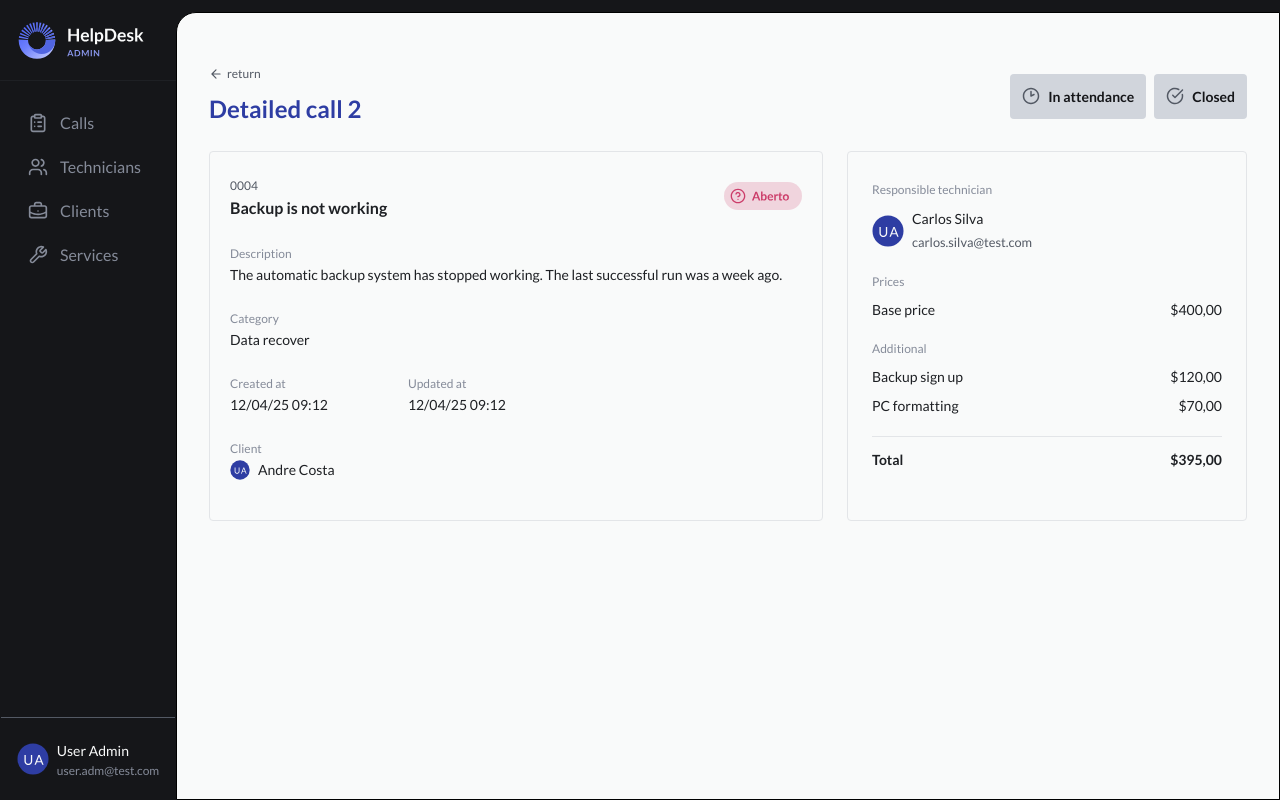
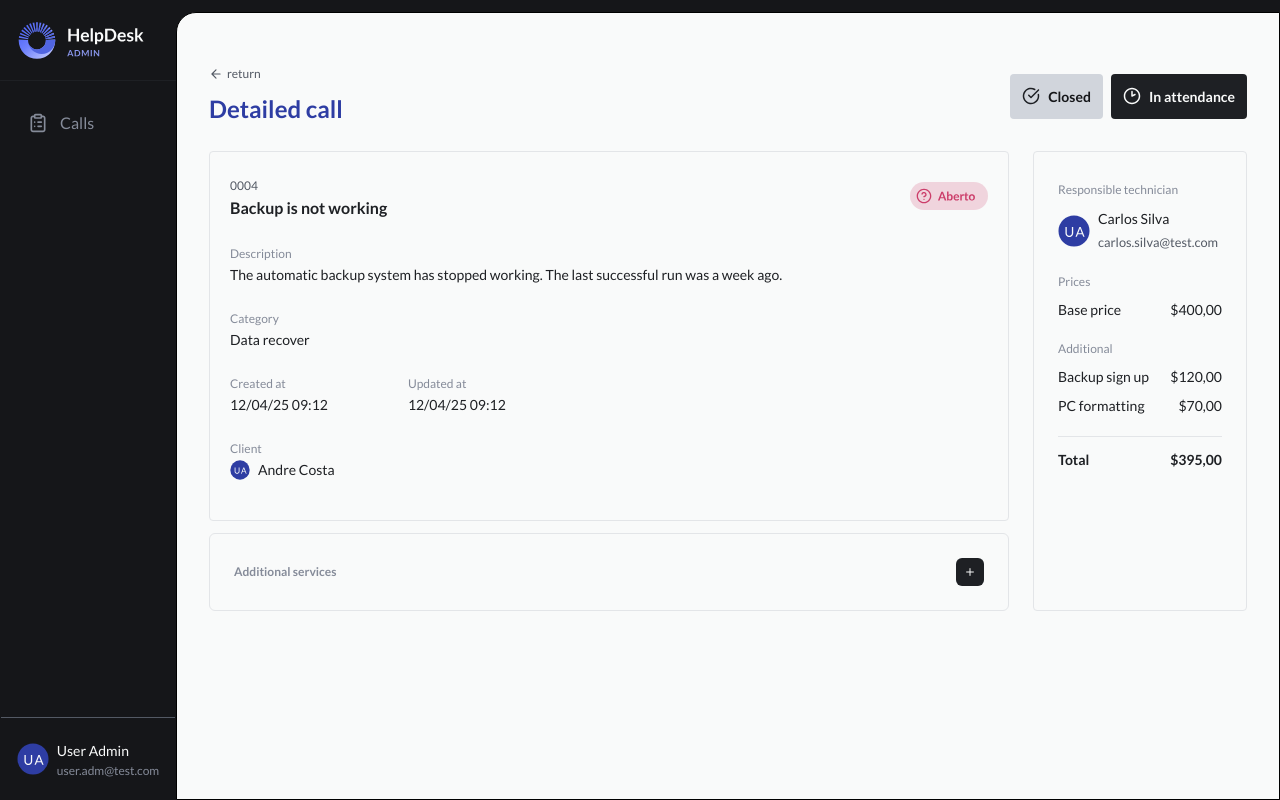
Before and after one commit to jotadagostin/HelpDesk, a React (Vite) app in the folder helpdesk/: page /technician/details in a window 1280 px wide. Built offline with nearby package versions, Linux system fonts and the light colour scheme.

Commit message:
setting tec details laytout

```diff
--- a/helpdesk/src/pages/Technician/TechnicianDetails.tsx
+++ b/helpdesk/src/pages/Technician/TechnicianDetails.tsx
@@ -1,19 +1,14 @@
 import adminMenuSvg from "../../assets/images/NavHeaderAdmin.svg";
 import callsSvg from "../../assets/icons/icon/clipboard-list.svg";
 import callsWhiteSvg from "../../assets/icons/icon/clipboard-list-white.svg";
-import techniciansSvg from "../../assets/icons/icon/tecnicos.svg";
-import techiciansWhiteSvg from "../../assets/icons/icon/tecnicos-white.svg";
-import clientsSvg from "../../assets/icons/icon/briefcase-business.svg";
-import clientsWhiteSvg from "../../assets/icons/icon/briefcase-business-white.svg";
-import serviceSvg from "../../assets/icons/icon/service.svg";
-import servicesWhiteSvg from "../../assets/icons/icon/wrench-white.svg";
 import avatarSvg from "../../assets/images/Avatar.svg";
 import { useState } from "react";
 import { useNavigate } from "react-router";
 import arrowSvg from "../../assets/icons/icon/arrow-left.svg";
-import clockSvg from "../../assets/icons/icon/clock-2.svg";
-import checkSvg from "../../assets/icons/icon/circle-check-big.svg";
+import clockSvg from "../../assets/icons/icon/white-clock.svg";
+import checkSvg from "../../assets/icons/icon/black-circle-check.svg";
 import statusOpen from "../../assets/icons/icon/TagStatus(aberto).svg";
+import plusSvg from "../../assets/icons/icon/plus.svg";
 
 export function TechnicianDetails() {
   const [isHovered, setIsHovered] = useState(false);
@@ -62,40 +57,6 @@ export function TechnicianDetails() {
                 >
                   <img src={callsSvg} alt="Calls" className="w-5 h-5" />
                   <span className="text-[var(--gray-400)]">Calls</span>
-                </li>
-                <li
-                  className="flex items-center gap-3 p-2 rounded hover:bg-[var(--blue-dark)]"
-                  onClick={() => {
-                    navigate("/tec");
-                    setIsMobileMenuOpen(false);
-                  }}
-                >
-                  <img
-                    src={techniciansSvg}
-                    alt="Technicians"
-                    className="w-5 h-5"
-                  />
-                  <span className="text-[var(--gray-400)]">Technicians</span>
-                </li>
-                <li
-                  className="flex items-center gap-3 p-2 rounded hover:bg-[var(--blue-dark)]"
-                  onClick={() => {
-                    navigate("/clients");
-                    setIsMobileMenuOpen(false);
-                  }}
-                >
-                  <img src={clientsSvg} alt="Clients" className="w-5 h-5" />
-                  <span className="text-[var(--gray-400)]">Clients</span>
-                </li>
-                <li
-                  className="flex items-center gap-3 p-2 rounded hover:bg-[var(--blue-dark)]"
-                  onClick={() => {
-                    navigate("/services");
-                    setIsMobileMenuOpen(false);
-                  }}
-                >
-                  <img src={serviceSvg} alt="Services" className="w-5 h-5" />
-                  <span className="text-[var(--gray-400)]">Services</span>
                 </li>
               </ul>
             </nav>
@@ -149,7 +110,7 @@ export function TechnicianDetails() {
               <a
                 href=""
                 className="flex items-center justify-center gap-3"
-                onClick={() => navigate("/admin")}
+                onClick={() => navigate("/technician")}
               >
                 <img
                   src={isHovered ? callsWhiteSvg : callsSvg}
@@ -165,75 +126,11 @@ export function TechnicianDetails() {
                 </span>
               </a>
             </li>
-            <li
-              onMouseEnter={() => setIsHovered(true)}
-              onMouseLeave={() => setIsHovered(false)}
-              className="w-[168px] h-[44px] flex items-center gap-3 pl-5 justify-start  ml-2 hover:bg-[var(--blue-dark)] rounded-md transition-all"
-            >
-              <a href="" className="flex items-center justify-center gap-3">
-                <img
-                  src={isHovered ? techiciansWhiteSvg : techniciansSvg}
-                  alt="cliboard icon "
-                  className="w-[20px] h-[20px] color-[var(--gray-400)] transition-all hover:pink group-hover:invert"
-                />
-                <span
-                  className={`transition-all ${
-                    isHovered ? "text-white" : "text-[var(--gray-400)]"
-                  }`}
-                >
-                  Technicians
-                </span>
-              </a>
-            </li>
-            <li
-              onMouseEnter={() => setIsHovered(true)}
-              onMouseLeave={() => setIsHovered(false)}
-              className="w-[168px] h-[44px] flex items-center gap-3 pl-5 justify-start  ml-2 hover:bg-[var(--blue-dark)] rounded-md transition-all"
-            >
-              <a
-                href=""
-                className="flex items-center justify-center gap-3"
-                onClick={() => navigate("/clients")}
-              >
-                <img
-                  src={isHovered ? clientsWhiteSvg : clientsSvg}
-                  alt="cliboard icon "
-                  className="w-[20px] h-[20px]"
-                />
-                <span
-                  className={`transition-all ${
-                    isHovered ? "text-white" : "text-[var(--gray-400)]"
-                  }`}
-                >
-                  Clients
-                </span>
-              </a>
-            </li>
-            <li
-              onMouseEnter={() => setIsHovered(true)}
-              onMouseLeave={() => setIsHovered(false)}
-              className="w-[168px] h-[44px] flex items-center gap-3 pl-5 justify-start  ml-2 hover:bg-[var(--blue-dark)] rounded-md transition-all"
-            >
-              <a href="" className="flex items-center justify-center gap-3">
-                <img
-                  src={isHovered ? servicesWhiteSvg : serviceSvg}
-                  alt="cliboard icon "
-                  className="w-[20px] h-[20px]"
-                />
-                <span
-                  className={`transition-all ${
-                    isHovered ? "text-white" : "text-[var(--gray-400)]"
-                  }`}
-                >
-                  Services
-                </span>
-              </a>
-            </li>
           </ul>
         </nav>
 
-        <div className="h-[70%]  flex justify-center items-end">
-          <div className="flex items-center gap-2 border-t border-t-[var(--gray-300)] py-5 px-4">
+        <div className="h-[82%]  flex justify-center items-end">
+          <div className="flex items-center gap-2 border-t border-t-[var(--gray-300)] py-5 px-4 ">
             <img src={avatarSvg} alt="" className="w-[32px] h-[32px]" />
             <div className="">
               <span className="text-[var(--gray-600)] text-[14px]">
@@ -257,28 +154,26 @@ export function TechnicianDetails() {
               <button
                 className="text-[var(--gray-300)] text-[12px]"
                 onClick={() => {
-                  navigate("/admin");
+                  navigate("/technician");
                 }}
               >
                 return
               </button>
             </div>
             <h1 className="text-[var(--blue-dark)] text-[24px] font-bold">
-              Detailed call 2
+              Detailed call
             </h1>
           </div>
 
           {/* Buttons */}
           <div className="flex flex-row gap-2 text-[var(--gray-100)] ">
-            <button className="flex items-center bg-gray-300 rounded p-3 gap-2 w-[173px] h-[40px] justify-center sm:w-auto sm:h-auto ">
+            <button className="flex items-center bg-gray-300 rounded p-3 gap-2 w-[173px] h-[40px] justify-center sm:w-auto sm:h-auto hover:bg-[var(--gray-500)]">
+              <img src={checkSvg} alt="" />
+              <span className="font-bold text-[14px] text-center">Closed</span>
+            </button>
+            <button className="flex items-center bg-[var(--gray-200)] text-[var(--gray-600)] rounded p-3 gap-2 font-bold text-[14px] w-[173px] h-[40px] justify-center sm:w-auto sm:h-auto hover:bg-[var(--gray-300)] hover:text-white">
               <img src={clockSvg} alt="" />
-              <span className="font-bold text-[14px] text-center">
-                In attendance
-              </span>
-            </button>
-            <button className="flex items-center bg-gray-300 rounded p-3 gap-2 font-bold text-[14px] w-[173px] h-[40px] justify-center sm:w-auto sm:h-auto ">
-              <img src={checkSvg} alt="" />
-              <span className="font-bold">Closed</span>
+              <span className="font-bold">In attendance</span>
             </button>
           </div>
         </div>
@@ -286,17 +181,19 @@ export function TechnicianDetails() {
         {/* Call Details and Technician Info */}
         <div className="flex flex-col lg:flex-row w-full max-w-[1200px] gap-6 justify-center items-stretch mt-6">
           {/* Call Details Card */}
+          <div className="flex flex-col">
             <div className="border rounded border-[var(--gray-500)] w-full lg:w-[800px] p-5">
               <div className="flex justify-between mb-5">
                 <div>
-                <span className="text-[var(--gray-300)] text-[12px]">0004</span>
+                  <span className="text-[var(--gray-300)] text-[12px]">
+                    0004
+                  </span>
                   <h3 className="text-[var(--gray-200)] text-[16px] font-bold">
                     Backup is not working
                   </h3>
                 </div>
                 <img src={statusOpen} alt="" />
               </div>
-
               <div className="mb-5">
                 <span className="text-[var(--gray-400)] text-[12px]">
                   Description
@@ -306,14 +203,14 @@ export function TechnicianDetails() {
                   successful run was a week ago.
                 </p>
               </div>
-
               <div className="mb-5">
                 <span className="text-[var(--gray-400)] text-[12px]">
                   Category
                 </span>
-              <p className="text-[var(--gray-200)] text-[14px]">Data recover</p>
+                <p className="text-[var(--gray-200)] text-[14px]">
+                  Data recover
+                </p>
               </div>
-
               <div className="flex flex-col sm:flex-row items-start sm:items-center justify-start gap-10 sm:gap-20 mb-5">
                 <div>
                   <span className="text-[var(--gray-400)] text-[12px]">
@@ -332,14 +229,26 @@ export function TechnicianDetails() {
                   </p>
                 </div>
               </div>
-
               <div className="mb-5">
-              <span className="text-[var(--gray-400)] text-[12px]">Client</span>
+                <span className="text-[var(--gray-400)] text-[12px]">
+                  Client
+                </span>
                 <div className="flex gap-2 items-center">
                   <img src={avatarSvg} alt="" className="w-[20px] h-[20px]" />
                   <p className="text-[var(--gray-200)] text-[14px]">
                     Andre Costa
                   </p>
+                </div>
+              </div>
+            </div>
+            <div className="border border-[var(--gray-500)] rounded-md mt-3">
+              <div className="flex items-center justify-between p-6">
+                <span className="text-[var(--gray-400)] text-[12px] font-bold">
+                  Additional services
+                </span>
+                <button className="bg-[var(--gray-200)] p-2 rounded-md w-[28px] h-[28px]">
+                  <img src={plusSvg} alt="" />
+                </button>
               </div>
             </div>
           </div>
```
Also changed, not shown: helpdesk/src/assets/icons/icon/black-circle-check.svg (added), helpdesk/src/assets/icons/icon/white-clock.svg (added). Lines whose indentation alone changed are shown as unchanged.
